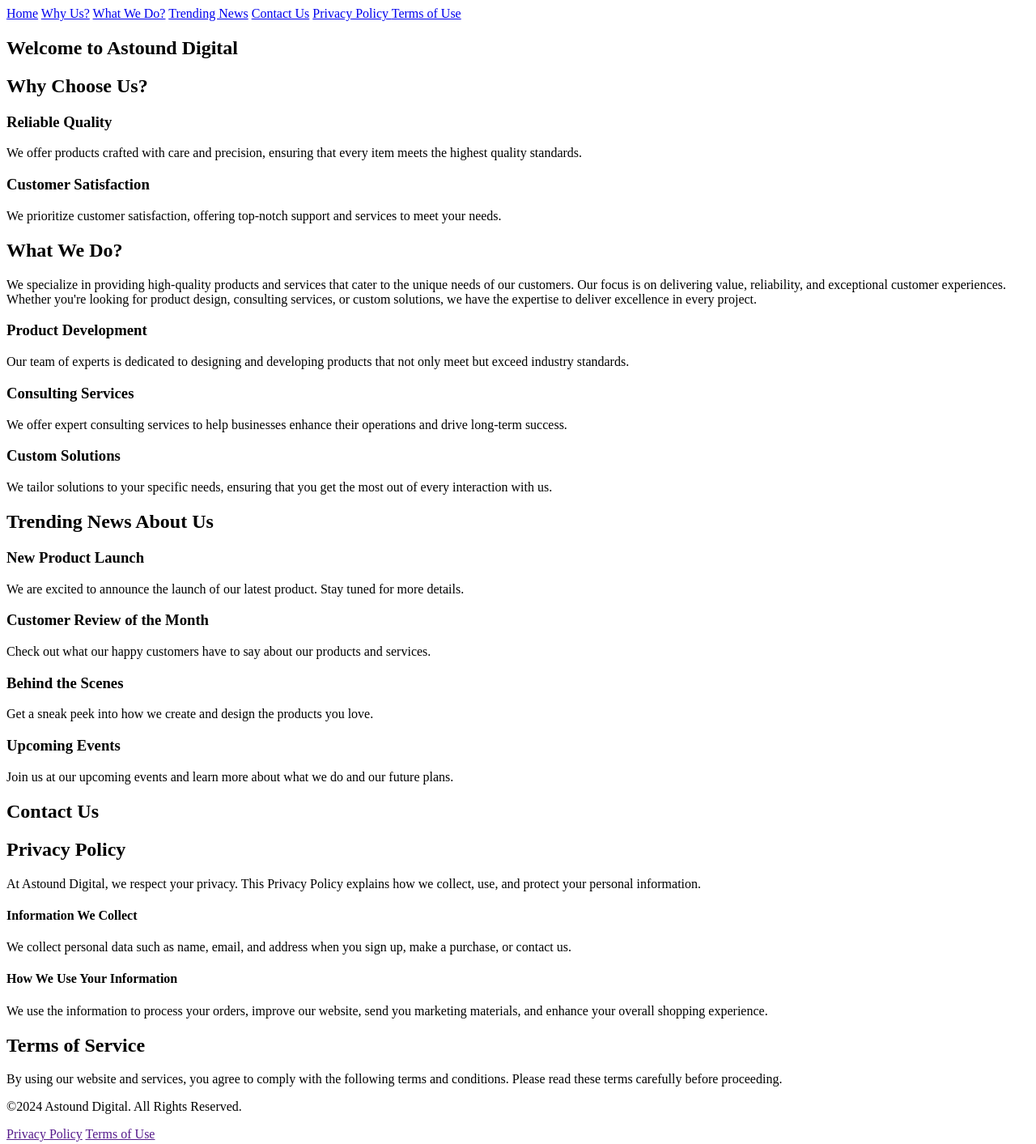
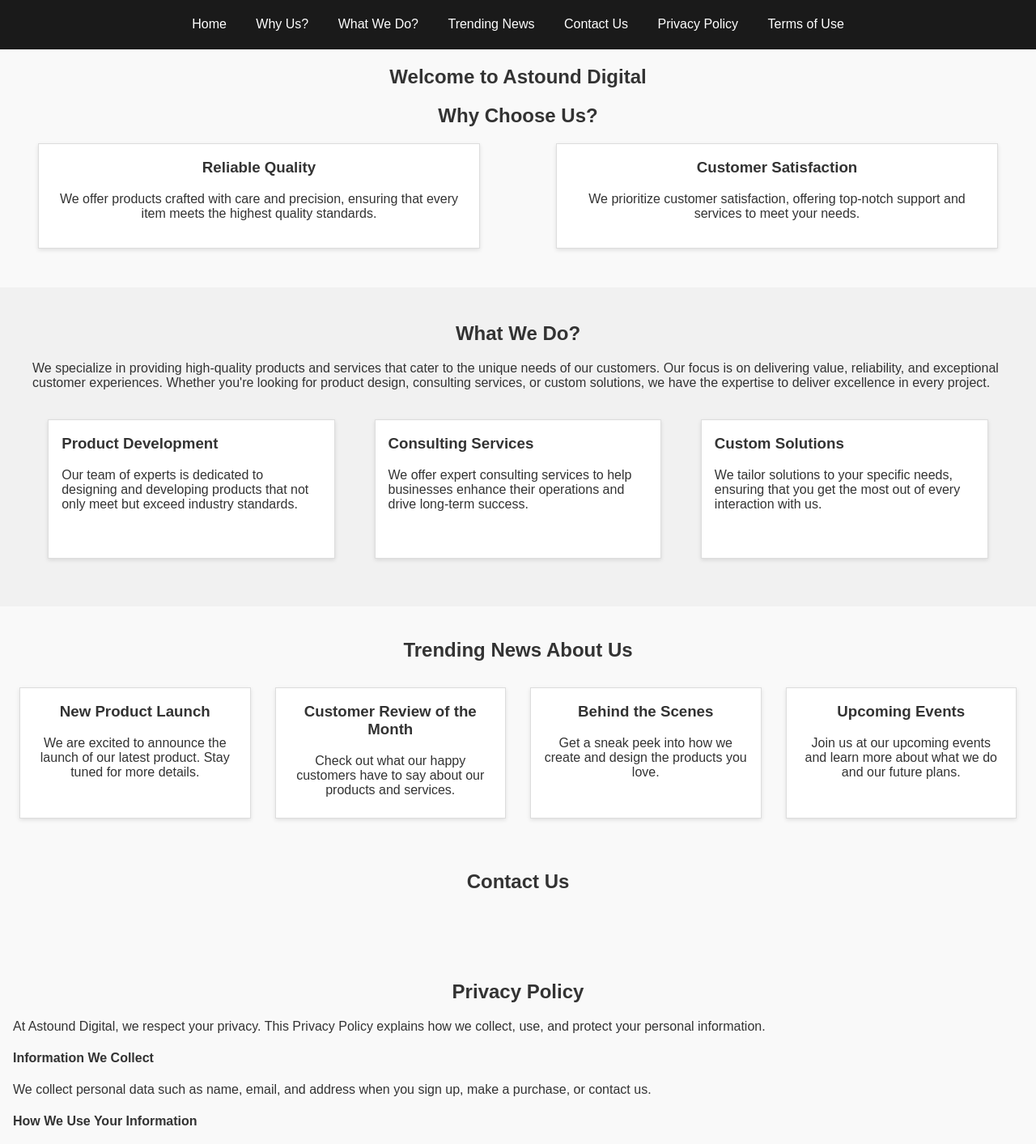
Before and after one commit to adityaastound/ast_fe_ayadav, a plain HTML site: page index.html in a window 1280 px wide. Shown: the top 1413 px of the page at 81% size. Drawn offline with Linux system fonts and the light colour scheme; files that its build step writes are made by us from their sources.

Commit message:
Lab_2: CSS Basics - Styling and Layout

```diff
--- a/index.html
+++ b/index.html
@@ -5,73 +5,86 @@
     <meta charset="UTF-8">
     <meta name="viewport" content="width=device-width, initial-scale=1.0">
     <title>Astound Digital</title>
-    <link rel="stylesheet" href="style.css">
+    <link rel="stylesheet" href="styles/style.css">
 </head>
 
 <body>
     <header>
         <section>
-        <nav>
-            <a href="/">Home</a>
-            <a href="/">Why Us?</a>
-            <a href="/">What We Do?</a>
-            <a href="/"> Trending News</a>
-            <a href="/">Contact Us</a>
-            <a href="/">Privacy Policy </a>
-            <a href="/">Terms of Use</a>
+        <nav class="header_tabs">
+            <a id="nav_link" href="/">Home</a>
+            <a id="nav_link" href="/">Why Us?</a>
+            <a id="nav_link" href="/">What We Do?</a>
+            <a id="nav_link" href="/"> Trending News</a>
+            <a id="nav_link" href="/">Contact Us</a>
+            <a id="nav_link" href="/">Privacy Policy </a>
+            <a id="nav_link" href="/">Terms of Use</a>
         </nav>
     </section>
     </header>
     <!-- content  -->
     <h2>Welcome to Astound Digital</h2>
-    <h2>Why Choose Us?</h3>
 
-        <div>
-            <h3>Reliable Quality</h3>
+    <h2 class="choose_us_heading">Why Choose Us?</h3>
+     <div class="choose_us">
+        <div id="choose_box">
+            <h3 class="small_h3">Reliable Quality</h3>
             <p>We offer products crafted with care and precision, ensuring that every item meets the highest quality standards.</p>
         </div>
-        <div>
-            <h3>Customer Satisfaction</h3>
+        <div id="choose_box">
+            <h3 class="small_h3">Customer Satisfaction</h3>
             <p>We prioritize customer satisfaction, offering top-notch support and services to meet your needs.</p>
         </div>
-
-        <div>
+    </div>
+        <div class="what_we_do">
             <h2>What We Do?</h3>
             <p>We specialize in providing high-quality products and services that cater to the unique needs of our customers. Our focus is on delivering value, reliability, and exceptional customer experiences. Whether you're looking for product design, consulting services, or custom solutions, we have the expertise to deliver excellence in every project.</p>
-        <div>
+       <div class="boxes_2">
+            <div id="box_2">
             <h3>Product Development</h3>
             <p>Our team of experts is dedicated to designing and developing products that not only meet but exceed industry standards.</p>
+        </div>
+        <div id="box_2">
             <h3>Consulting Services</h3>
             <p>We offer expert consulting services to help businesses enhance their operations and drive long-term success.</p>
+        </div>
+        <div id="box_2">
             <h3>Custom Solutions</h3>
             <p>We tailor solutions to your specific needs, ensuring that you get the most out of every interaction with us.</p>
         </div>
+    </div>
         </div>
         <!-- Trending News About Us -->
 
-    <div>
-        <h2>Trending News About Us</h2>
-        <div>
+    <div class="trending_news">
+        <h2 class="trending_new_heading">Trending News About Us</h2>
+
+        <div class="boxes_3">
+            <div id="box_3">
             <h3>New Product Launch</h3>
             <p>We are excited to announce the launch of our latest product. Stay tuned for more details.</p>
-
+        </div>
+        <div id="box_3">
             <h3>Customer Review of the Month</h3>
             <p>Check out what our happy customers have to say about our products and services.</p>
-
+        </div>
+        <div id="box_3">
             <h3>Behind the Scenes</h3>
             <p>Get a sneak peek into how we create and design the products you love.</p>
-
+        </div>
+        <div id="box_3">
             <h3>Upcoming Events</h3>
             <p>Join us at our upcoming events and learn more about what we do and our future plans.</p>
+        </div>
 
-        </div>
+    </div>
     </div>
     <!-- contact  -->
-     <div>
+     <div class="contact_div">
         <h2>Contact Us</h2>
      </div>
      <!-- privacy policy  -->
-      <div>
+      <div class="privacy">
       <h2>Privacy Policy </h2>
       <p>At Astound Digital, we respect your privacy. This Privacy Policy explains how we collect, use, and protect your personal information.    </p>
        <h4>Information We Collect</h4>
@@ -80,14 +93,14 @@
         <p>We use the information to process your orders, improve our website, send you marketing materials, and enhance your overall shopping experience.</p>
     </div>
 <!-- terms of service  -->
- <div>
+ <div class="terms">
     <h2>Terms of Service</h2>
     <p>By using our website and services, you agree to comply with the following terms and conditions. Please read these terms carefully before proceeding.</p>
  </div>
         <footer>
-            <section>
-              <p> &copy;2024 Astound Digital. All Rights Reserved.</p>
-                <nav>
+            <section class="footer_data">
+                <nav class="footer_nav">
+                    <p> &copy;2024 Astound Digital. All Rights Reserved.</p>
                     <a href="">Privacy Policy</a>
                     <a href="">Terms of Use</a>
                 </nav>
--- a/styles/style.css
+++ b/styles/style.css
@@ -1,4 +1,5 @@
-/* header{
+
+header{
     background-color: #1a1a1a;
 }
 body {
@@ -6,13 +7,233 @@ body {
     background-color: #f9f9f9;
     font-family: 'Arial', sans-serif;
     font-size: 1rem;
+    margin :0;
+    padding: 0;
+    width: 100%;
+    height: 100%;
 }
+
+h2{
+    text-align: center;
+
+}
+a{
+    text-decoration: none;
+    color:white;
+    padding: 1rem;
+}
+
 nav{
-
             color: white;
             text-align: center;
-            padding: 1em 0;
+
 }
 footer{
+  text-align: center;
     background-color: #1a1a1a;
+}
+
+/* classes  */
+
+.choose_us_heading{
+    margin-top: 1rem;
+}
+
+.header_tabs{
+padding: 1rem;
+
+}
+
+.choose_us{
+    display: flex;
+    margin-bottom: 3rem;
+    flex-wrap: wrap;
+
+
+}
+
+.what_we_do{
+    background-color: #f1f1f1;
+  padding-top: 1.5rem;
+  padding-left: 2.5rem;
+  padding-right: 2.5rem;
+  padding-bottom: 2.5rem;
+
+}
+.boxes_2{
+    display: grid;
+    grid-template-columns: repeat(3, 1fr);
+    gap: 10px;
+
+}
+.boxes_3{
+    display: grid;
+    grid-template-columns: repeat(4,1fr);
+    gap: 30px;
+    padding-left: 1.5rem;
+    padding-right: 1.5rem;
+
+}
+.trending_news{
+    margin-top: 2.5rem;
+
+
+
+}
+.trending_new_heading{
+    margin-bottom: 2rem;
+}
+.footer_data{
+ color:white;
+
+}
+.footer_nav{
+    padding-bottom: 1rem;
+    padding-top: 0.5rem;
+}
+
+.privacy{
+    padding: 1rem;
+}
+.terms{
+    padding: 1rem;
+}
+.contact_div{
+    margin-top: 4rem;
+    height: 100px;
+}
+/* id  */
+
+#choose_box h3{
+    text-align: center;
+
+
+}
+#choose_box {
+    width: 40%;
+    height: 120px;
+    margin: auto;
+    background-color: #fff;
+    box-shadow: 0 2px 5px rgba(0, 0, 0, 0.1);
+    border: 1px solid #ddd;
+    padding-left: 1rem;
+    padding-bottom: 0.5rem;
+    padding-right: 1rem;
+    text-align: center;
+}
+#nav_link{
+    line-height: 1.8;
+}
+
+#box_2{
+
+    width: auto;
+    margin: 1.2rem;
+    min-height: 170px;
+    background-color: #fff;
+    box-shadow: 0 2px 5px rgba(0, 0, 0, 0.1);
+    border: 1px solid #ddd;
+    padding-left: 1rem;
+    padding-right: 1rem;
+    text-align: left;
+}
+#box_3{
+    min-width: 130px;
+
+    min-height: 160px;
+    background-color: #fff;
+    box-shadow: 0 2px 5px rgba(0, 0, 0, 0.1);
+    border: 1px solid #ddd;
+    padding-left: 1rem;
+    padding-right: 1rem;
+    text-align: center;
+}
+
+@media only screen and (max-width: 775px) {   /*upto 800px*/
+
+    body {
+
+    }
+
+    #choose_box {
+        width: 38%;
+        height: 170px;
+        margin: auto;
+        padding:1rem;
+
+    }
+
+    .choose_us_heading{
+        margin-top: 2rem;
+    }
+     p{
+        line-height: 1.3;
+     }
+     .what_we_do{
+       padding: 0.9rem;
+     }
+
+     .boxes_2{
+        display: grid;
+        grid-template-columns: repeat(3,1fr);
+        gap: 5px;
+        padding: 2rem;
+
+    }
+    #box_2{
+        min-width: 110px;
+        height: auto;
+        margin: 0.5rem;
+    }
+    .boxes_3{
+         display: flex;
+        flex-wrap: wrap;
+        align-items: center;
+        justify-content: center;
+
+    }
+    #box_3{
+        width: 60px ;
+        height:260px;
+    }
+  }
+
+  @media only screen and (max-width: 480px) {
+    .boxes_2{
+        display: grid;
+        grid-template-columns: repeat(1,1fr);
+        gap: 10px;
+    }
+    #choose_box {
+        width: 80%;
+        height: 120px;
+        margin: 1rem auto;
+        /* margin-top: 1.6rem; */
+
+
+    }
+    /* .boxes_3{
+        display: grid;
+        grid-template-columns: repeat(1,1fr);
+        gap: 10px;
+        width: 100% ;
+
+  }
+  #box_3{
+
+    height: auto;
 } */
+#box_3{
+     width: 85%;
+     margin: auto;
+    height: auto;
+}
+
+#nav_link{
+    display: none;
+}
+.small_h3{
+    line-height: 0.3;
+}
+
+  }
```
